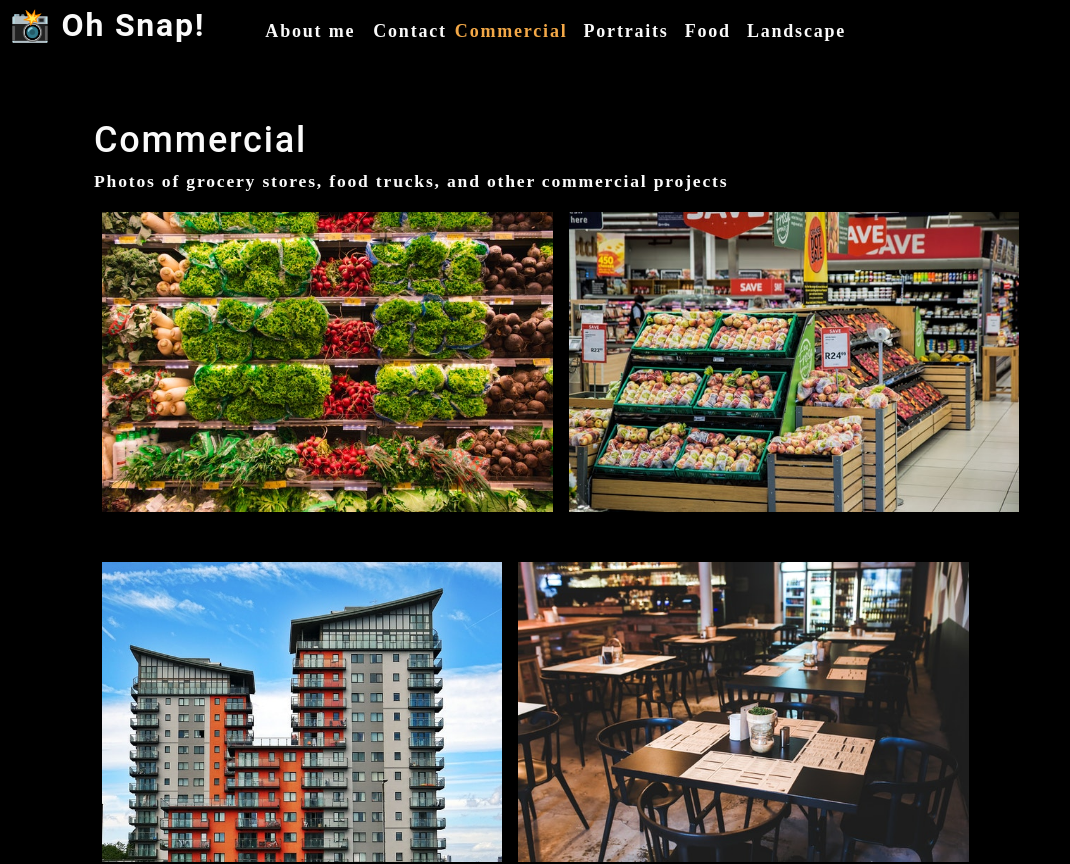
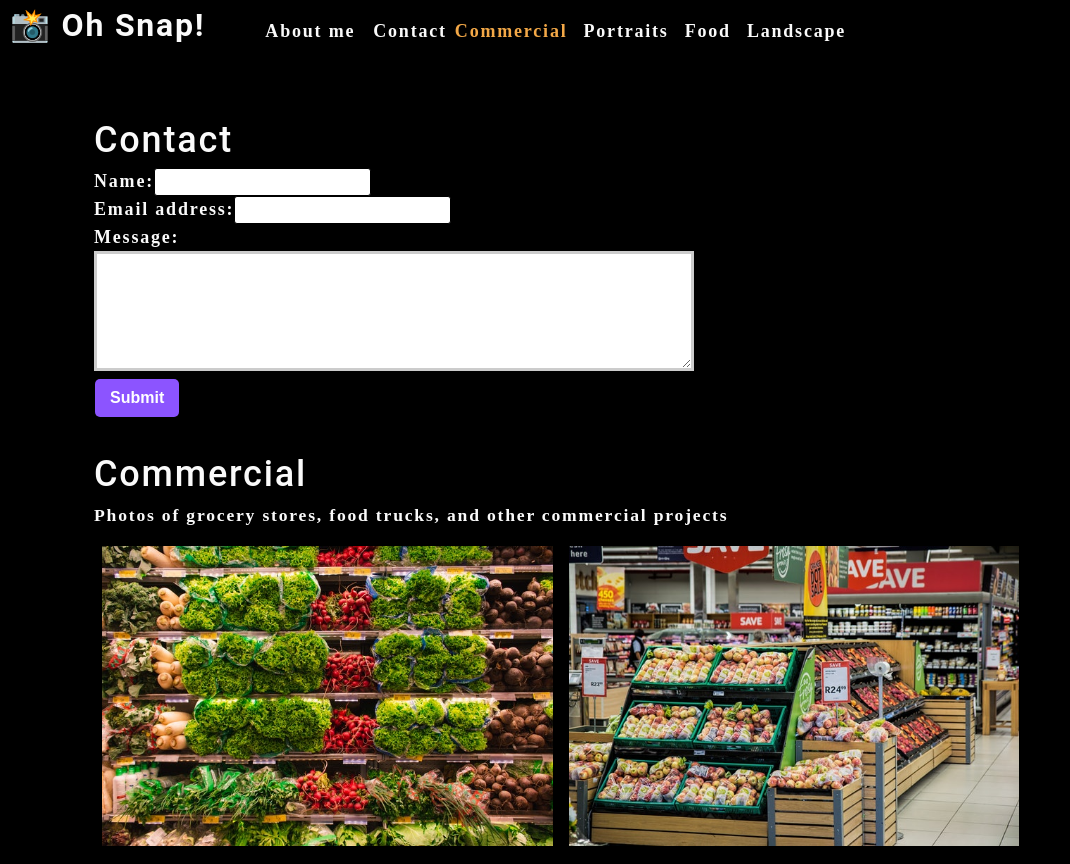
Before and after one commit to ericy98/photo-port, a React (Create React App) app: page / in a window 1280 px wide. Shown: the top 864 px of the page, without its empty margins (0-1070 px from the left). Built offline with nearby package versions, Linux system fonts and the light colour scheme.

Commit message:
add submit and change handlers:

```diff
--- a/src/App.js
+++ b/src/App.js
@@ -2,6 +2,7 @@
 import Nav from './components/Nav';
 import About from './components/About';
 import Gallery from './components/Gallery';
+import ContactForm from './components/Contact';
 
 function App() {
   const [categories] = useState([
@@ -25,6 +26,7 @@
       ></Nav>
       <main>
         <div>
+          <ContactForm></ContactForm>
           <Gallery currentCategory={currentCategory}></Gallery>
           <About></About>
         </div>
--- a/src/components/Contact/index.js
+++ b/src/components/Contact/index.js
@@ -1,21 +1,38 @@
-import React from 'react';
+import React, { useState } from 'react';
 
 function ContactForm() {
+
+
+    const [formState, setFormState] = useState({ name: '', email: '', message: '' });
+
+    // destructure object into named properties
+    const { name, email, message } = formState;
+
+    function handleChange(e) {
+        // spread op; sync form data w/ dynamic property names
+        setFormState({...formState, [e.target.name]: e.target.value})
+    }
+
+    function handleSubmit(e) {
+        e.preventDefault();
+        console.log(formState);
+    }
+
     return (
         <section>
             <h1>Contact</h1>
-            <form id="contact-form">
+            <form id="contact-form" onSubmit={handleSubmit}>
                 <div>
                     <label htmlFor="name">Name:</label>
-                    <input type="text" name="name" />
+                    <input type="text" name="name" onChange={handleChange} defaultValue={name} />
                 </div>
                 <div>
                     <label htmlFor="email">Email address:</label>
-                    <input type="email" name="email" />
+                    <input type="email" name="email" onChange={handleChange} defaultValue={email} />
                 </div>
                 <div>
                     <label htmlFor="message">Message:</label>
-                    <textarea name="message" rows="5" />
+                    <textarea name="message" rows="5"  onChange={handleChange} defaultValue={message} />
                 </div>
                 <button type="submit">Submit</button>
             </form>
```
